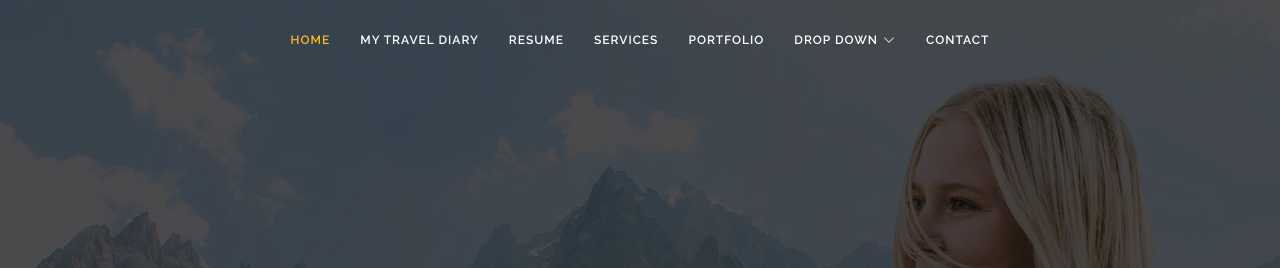
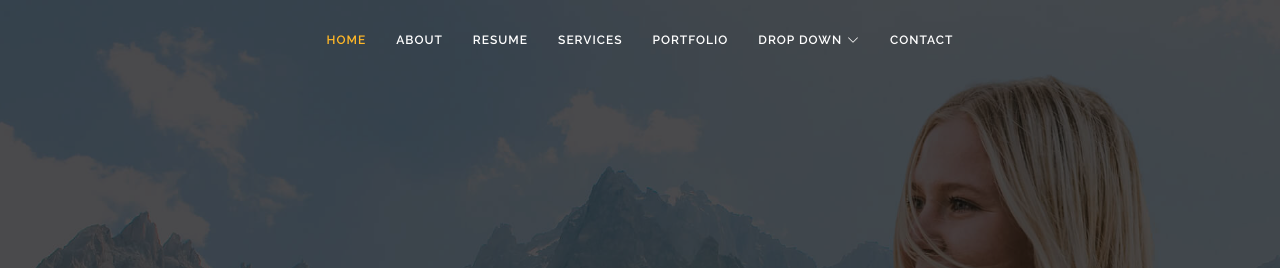
Before and after one commit to smalliris0214/smalliris0214.github.io, a plain HTML site: page index.html in a window 1280 px wide. Shown: the top 268 px of the page. Drawn offline with nearby package versions, Linux system fonts and the light colour scheme.

Commit message:
Update index.html

```diff
--- a/index.html
+++ b/index.html
@@ -43,7 +43,7 @@
     <nav id="navbar" class="navbar">
       <ul>
         <li><a class="nav-link scrollto active" href="#hero">Home</a></li>
-        <li><a class="nav-link scrollto" href="#My Travel Diary">My Travel Diary</a></li>
+        <li><a class="nav-link scrollto" href="#about">about</a></li>
         <li><a class="nav-link scrollto" href="#resume">Resume</a></li>
         <li><a class="nav-link scrollto" href="#services">Services</a></li>
         <li><a class="nav-link scrollto " href="#portfolio">Portfolio</a></li>
```
